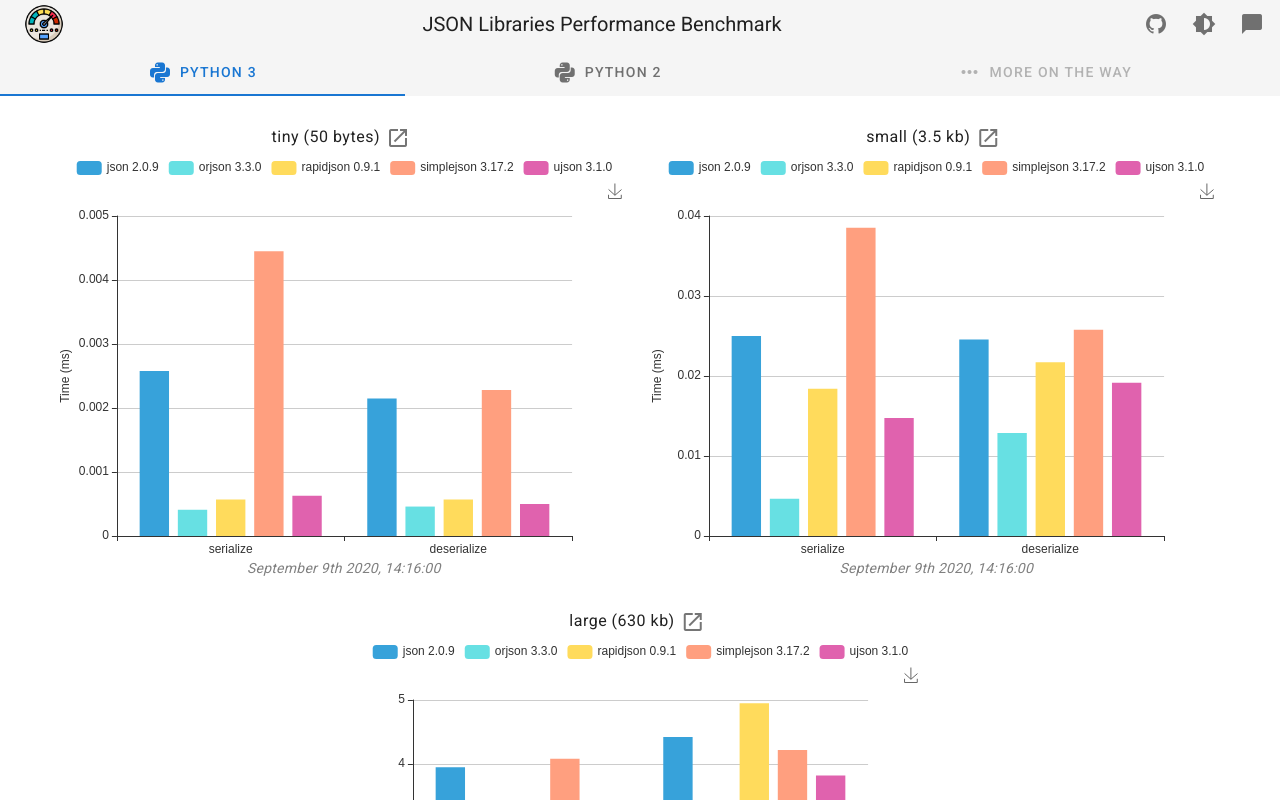
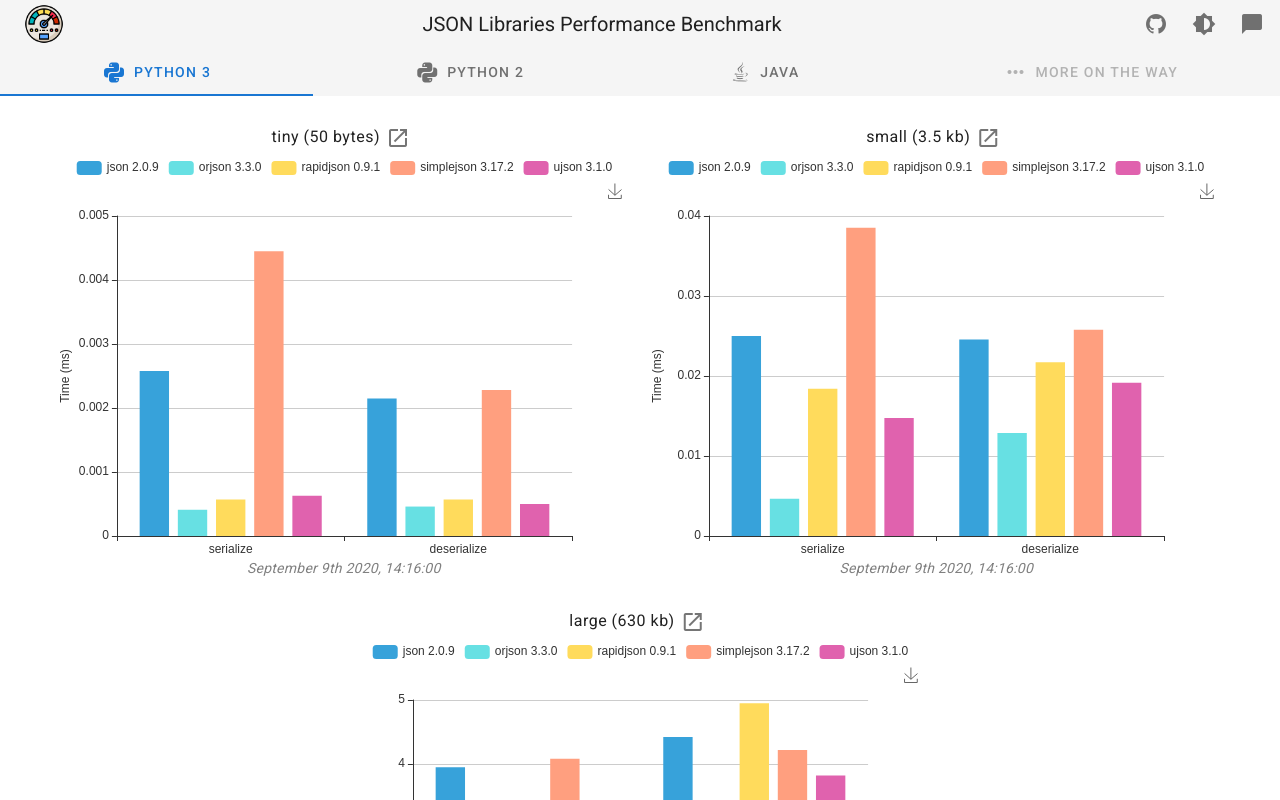
Before and after one commit to ronlut/jsonperf, a Vue app in the folder frontend/: page / in a window 1280 px wide. Shown: the top 800 px of the page. Built offline with nearby package versions, Linux system fonts and the light colour scheme.

Commit message:
Enable java in frontend

```diff
--- a/frontend/src/App.vue
+++ b/frontend/src/App.vue
@@ -44,6 +44,7 @@
 import Results from "@/components/Results";
 import PYTHON3_RESULTS from "@/generated_results/python3.json"; // todo: ugly.
 import PYTHON2_RESULTS from "@/generated_results/python2.json"; // todo: ugly.
+import JAVA_RESULTS from "@/generated_results/java.json"; // todo: ugly.
 import Footer from "@/components/Footer";
 import UserBenchmark from "@/components/UserBenchmark";
 import TopBar from "@/components/TopBar";
@@ -52,7 +53,8 @@ export default {
   components: { TopBar, UserBenchmark, Footer, Results },
   RESULTS: {
     python3: PYTHON3_RESULTS,
-    python2: PYTHON2_RESULTS
+    python2: PYTHON2_RESULTS,
+    java: JAVA_RESULTS
   },
   props: {
     source: String
@@ -89,8 +91,8 @@ export default {
     frameworks: {
       python3: { title: "Python 3", icon: "mdi-language-python" },
       python2: { title: "Python 2", icon: "mdi-language-python" },
+      java: { title: "Java", icon: "mdi-language-java" },
       future: { title: "More on the way", icon: "mdi-dots-horizontal" },
-      // java: { title: "Java", icon: "mdi-language-java" },
       // golang: { title: "Go", icon: "mdi-language-go" },
       // nodejs: { title: "Node", icon: "mdi-nodejs" },
       // ruby: { title: "Ruby", icon: "mdi-language-ruby" },
--- a/frontend/src/components/TopBar.vue
+++ b/frontend/src/components/TopBar.vue
@@ -50,7 +50,7 @@
           v-for="(framework, key, i) in frameworks"
           :key="key"
           :href="`#${key}`"
-          :disabled="i > 1"
+          :disabled="i > 2"
         >
           <v-icon left>{{ framework.icon }}</v-icon>
           {{ framework.title }}
```
